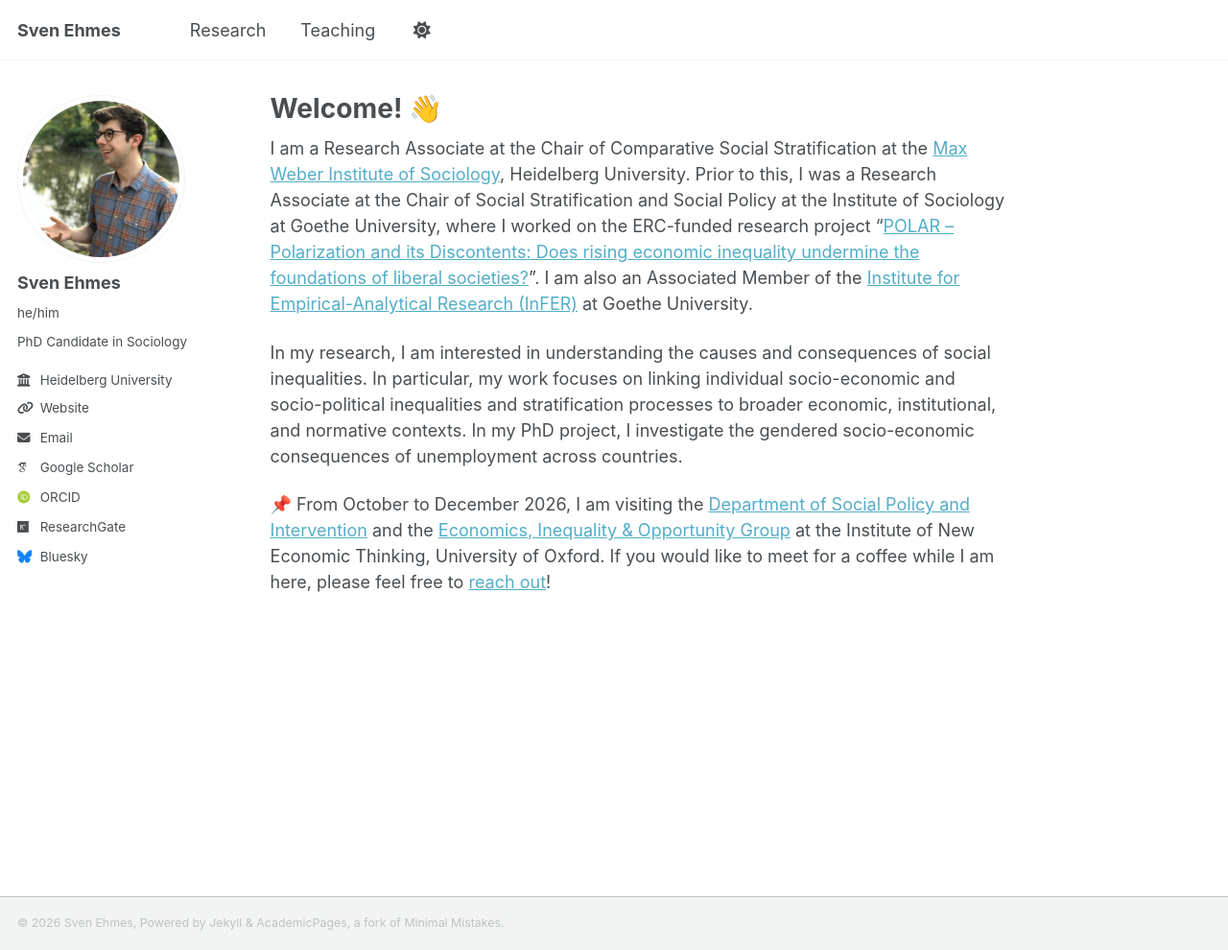
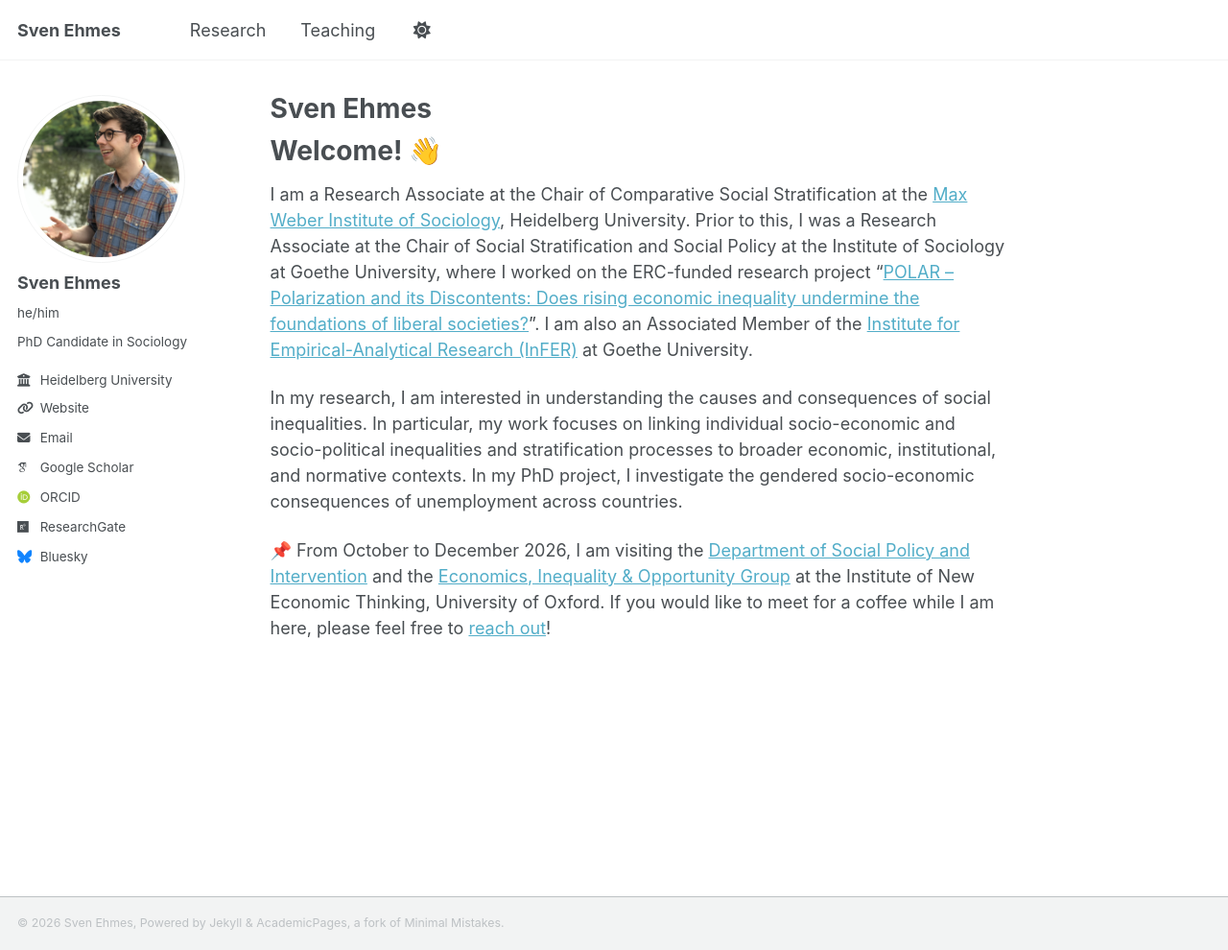
Before and after one commit to sehmes/sehmes.github.io, a Jekyll site: the page built from _pages/about.md, in a window 1280 px wide and 990 px high. Shown: the whole window at 96% size. Built offline with Jekyll 4.4.1, drawn with Linux system fonts in a browser that asks for light colours; some web fonts are replaced; a script that is not in the unit is left out.

Commit message:
Update about.md

```diff
--- a/_pages/about.md
+++ b/_pages/about.md
@@ -1,12 +1,14 @@
 ---
 permalink: /
-title: "Welcome! 👋"
+title: "Sven Ehmes"
 author_profile: true
 redirect_from:
   - /about/
   - /about.html
 ---
 
+# Welcome! 👋
+
 I am a Research Associate at the Chair of Comparative Social Stratification at the [Max Weber Institute of Sociology](https://www.soz.uni-heidelberg.de/max-weber-institute/), Heidelberg University. Prior to this, I was a Research Associate at the Chair of Social Stratification and Social Policy at the Institute of Sociology at Goethe University, where I worked on the ERC-funded research project "[POLAR – Polarization and its Discontents: Does rising economic inequality undermine the foundations of liberal societies?](https://polar-project.org/)". I am also an Associated Member of the [Institute for Empirical-Analytical Research (InFER)](https://www.fb03.uni-frankfurt.de/67725421/InFER___Institute_for_Empirical_Analytical_Research) at Goethe University.
 
 In my research, I am interested in understanding the causes and consequences of social inequalities. In particular, my work focuses on linking individual socio-economic and socio-political inequalities and stratification processes to broader economic, institutional, and normative contexts. In my PhD project, I investigate the gendered socio-economic consequences of unemployment across countries.
```
